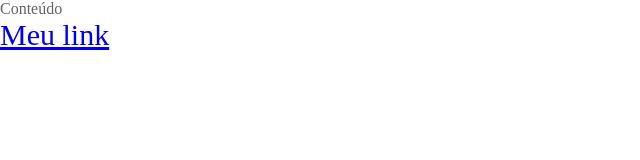
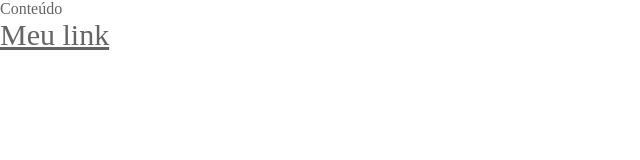
Before and after one commit to lusilveira/estudoweb, a plain HTML site: page Aula_CSS/reutilizando-a-mesma-classe/index.html in a window 1280 px wide. Shown: the whole page, without its empty margins (0-640 px from the left). Drawn offline with Linux system fonts and the light colour scheme.

Commit message:
06112020v2

```diff
--- a/Aula_CSS/reutilizando-a-mesma-classe/css/style.css
+++ b/Aula_CSS/reutilizando-a-mesma-classe/css/style.css
@@ -13,10 +13,14 @@ body {
     height: 100%;
 }
 
-.tipo1{
-    color:rgb(100, 100, 100)
+.tipo1 {
+    color: rgb(100, 100, 100)
 }
 
-.link_ {
+.tipo2 {
+    font-size: 40px;
+}
+
+a.link_ {
     font-size: 30px;
 }
--- a/Aula_CSS/reutilizando-a-mesma-classe/index.html
+++ b/Aula_CSS/reutilizando-a-mesma-classe/index.html
@@ -8,6 +8,6 @@
 </head>
 <body>
     <p class="tipo1">Conteúdo</p>
-    <a class="link_" href="http://www.google.com.br">Meu link</a>
+    <a class="link_ tipo1 tipo2" href="http://www.google.com.br">Meu link</a>
 </body>
 </html>
```
